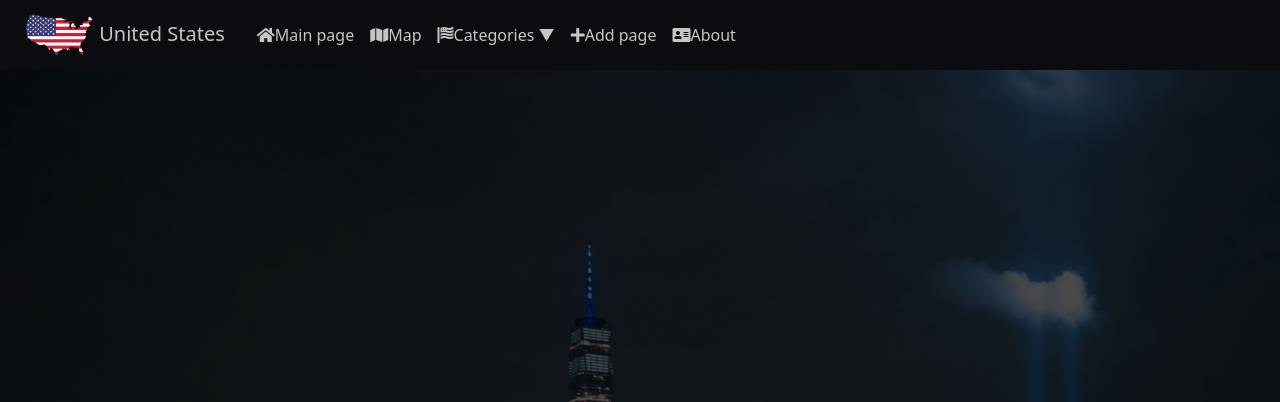
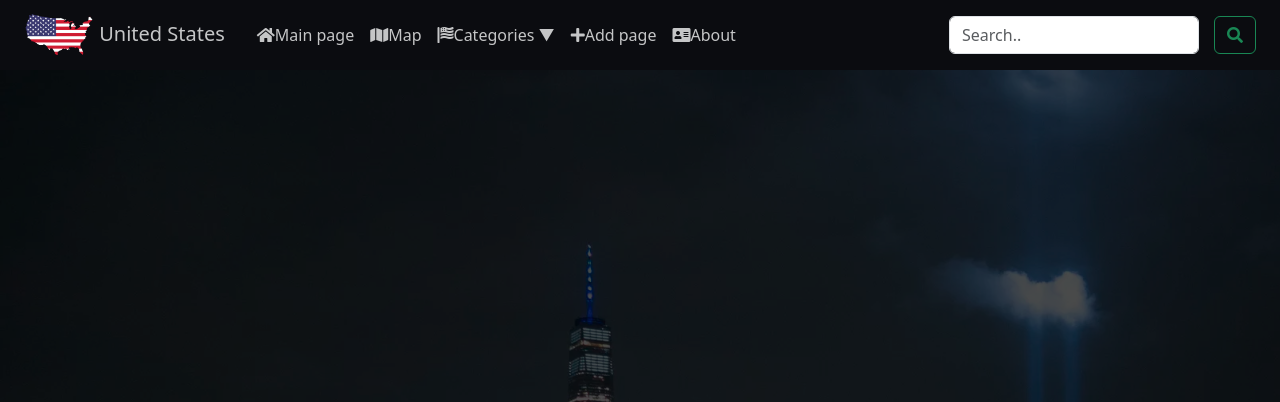
Before and after one commit to jukh-123/us_states, a Django app: page / in a window 1280 px wide. Shown: the top 402 px of the page. Run offline with Django 4.2, Linux system fonts and the light colour scheme; data comes from the database, SQL or seed files in the repository.

Commit message:
Added search form to layout

```diff
--- a/movetoUSA/main/static/main/css/styles.css
+++ b/movetoUSA/main/static/main/css/styles.css
@@ -12,6 +12,9 @@ html {
 }
 body {
     height: 100%;
+}
+header .search-form{
+    margin-left: auto;
 }
 
 #dropdown-content{
--- a/movetoUSA/main/static/main/js/layout.js
+++ b/movetoUSA/main/static/main/js/layout.js
@@ -2,3 +2,21 @@
 function openDropdown(){
     document.getElementById("dropdown-content").classList.toggle("show-dropdown");
 }
+
+var button = document.getElementById("search-button");
+
+function slugify(str) {
+    return String(str)
+      .normalize('NFKD') // split accented characters into their base characters and diacritical marks
+      .replace(/[\u0300-\u036f]/g, '') // remove all the accents, which happen to be all in the \u03xx UNICODE block.
+      .trim() // trim leading or trailing whitespace
+      .toLowerCase() // convert to lowercase
+      .replace(/[^a-z0-9 -]/g, '') // remove non-alphanumeric characters
+      .replace(/\s+/g, '-') // replace spaces with hyphens
+      .replace(/-+/g, '-'); // remove consecutive hyphens
+  }
+
+button.onclick = function () {
+    var text = document.getElementById("search-field").value;
+    window.open("http://127.0.0.1:8000/states/" + slugify(text));
+}
--- a/movetoUSA/main/templates/main/layout.html
+++ b/movetoUSA/main/templates/main/layout.html
@@ -23,7 +23,7 @@
 <body>
 
     <header class="navbar navbar-expand-lg navbar-light">
-        <nav class="container-xxl mx-4 p-0">
+        <nav class="container-fluid mx-4 p-0">
           <a href="{% url 'home' %}" class="navbar-brand me-4">
                 <img id="logo" width="70"  src="{% static 'main/images/logo.png' %}" alt="">
                 <span class="logo-text ">United States</span>
@@ -33,6 +33,10 @@
             <ul class="navbar-nav">
               {% show_menu %}
             </ul>
+            <div class="search-form">
+              <input type="text" class="me-2 form-control" placeholder="Search.." name="search" id="search-field">
+            </div>
+            <button type="submit" class="btn btn-outline-success" id="search-button"><i class="fa fa-search"></i></button>
           </div>
         </nav>
     </header>
```
